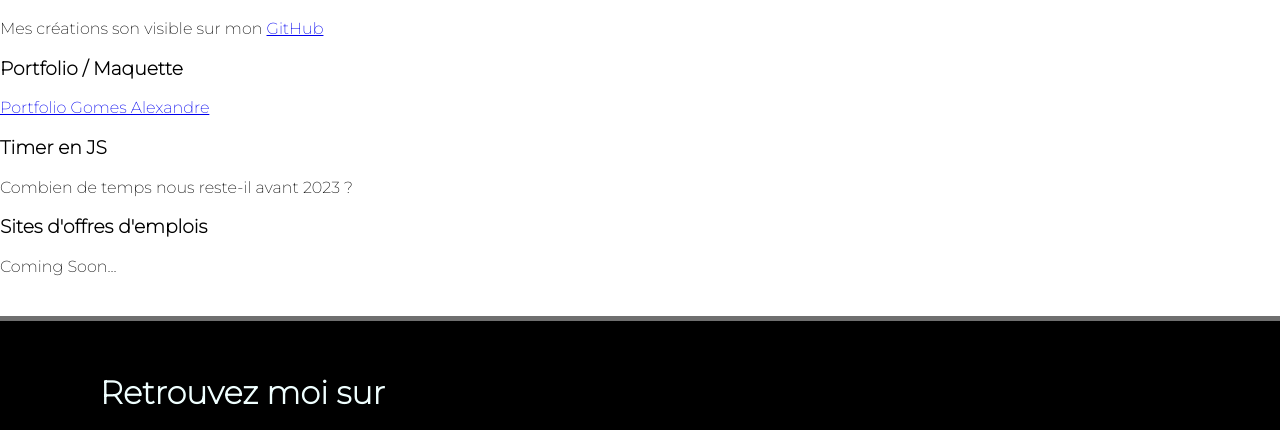
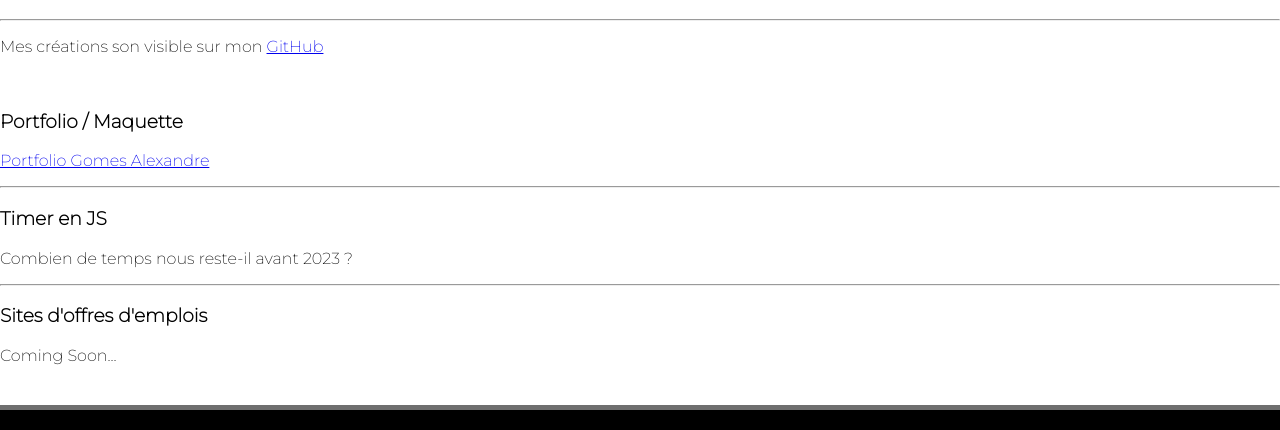
Before and after one commit to AlexandreGms17/portfolio, a plain HTML site: page projets.html in a window 1280 px wide. Shown: the part 614-1044 px from the top of the page. Drawn offline with Linux system fonts and the light colour scheme.

Commit message:
mise à jour des projets

```diff
--- a/projets.html
+++ b/projets.html
@@ -49,16 +49,18 @@
 
 
     <h1> MES PROJETS </h1>
+<hr>
 <div class ="projets">
     <p> Mes créations son visible sur mon <a href = "https://github.com/AlexandreGms17">GitHub </a></p>
+    <br>
       <h3> <strong>Portfolio / Maquette</strong></h3>
       <p> <a href =  https://github.com/AlexandreGms17/portfolio> Portfolio Gomes Alexandre</a></p>
-
+<hr>
       <h3> Timer en JS</h3>
       <p> Combien de temps nous reste-il avant 2023 ?</p>
       <!-- insérer le timer-->
      <!-- <p> <a href =  < lien du github du timer > Portfolio Gomes Alexandre</a></p> -->
-
+<hr>
      <h3> Sites d'offres d'emplois</h3>
      <p> Coming Soon...</p>
 </div>
```
